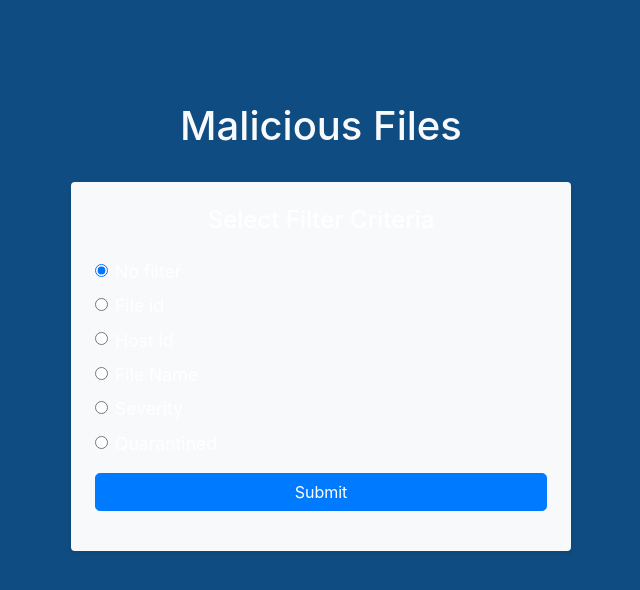
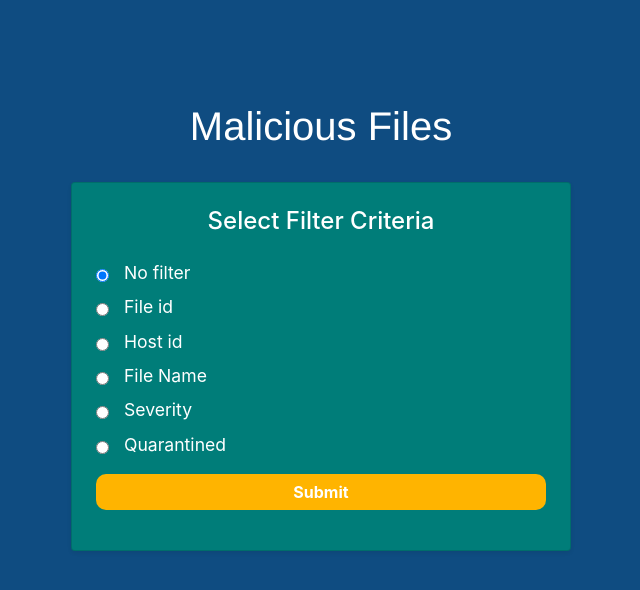
Before and after one commit to zayeemZaki/FullStackCrowdStrikeAutomation, a Flask app: page /malicious-files in a window 1280 px wide. Shown: the part 63-653 px from the top of the page, without its empty margins (319-959 px from the left). Run offline with Flask 3, Linux system fonts and the light colour scheme; the visitor is signed in with stand-in values (Sample User, id 1); some libraries are stand-ins or nearby versions.

Commit message:
updated malicious files view

```diff
--- a/website/templates/maliciousFiles/maliciousFiles.html
+++ b/website/templates/maliciousFiles/maliciousFiles.html
@@ -3,10 +3,10 @@
 
 {% block content %}
 <div class="container my-5">
-    <h1 class="text-center text-light py-4">Malicious Files</h1>
+    <h1 class="text-center title py-4">Malicious Files</h1>
 
     {% if tables %}
-        <div class="table-responsive bg-dark p-4 rounded shadow">
+        <div class="table-responsive card-custom p-4 rounded shadow">
             {% for table in tables %}
                 <div class="white-text-table mb-4">
                     {{ table|safe }}
@@ -17,41 +17,41 @@
         <div class="text-center mt-4">
             <div class="btn-group">
                 {% if page > 1 %}
-                    <a href="{{ url_for('maliciousFiles.get_malicious_files', page=page-1, sorting=request.form['sorting'], filter_file_id=request.form['filter_file_id'], filter_host_id=request.form['filter_host_id'], filter_file_name=request.form['filter_file_name'], filter_severity=request.form['filter_severity'], filter_quarantined=request.form['filter_quarantined']) }}" class="btn btn-outline-primary">Previous</a>
+                    <a href="{{ url_for('maliciousFiles.get_malicious_files', page=page-1, sorting=request.form['sorting'], filter_file_id=request.form['filter_file_id'], filter_host_id=request.form['filter_host_id'], filter_file_name=request.form['filter_file_name'], filter_severity=request.form['filter_severity'], filter_quarantined=request.form['filter_quarantined']) }}" class="btn btn-outline-custom">Previous</a>
                 {% endif %}
                 {% if more_files %}
-                    <a href="{{ url_for('maliciousFiles.get_malicious_files', page=page+1, sorting=request.form['sorting'], filter_file_id=request.form['filter_file_id'], filter_host_id=request.form['filter_host_id'], filter_file_name=request.form['filter_file_name'], filter_severity=request.form['filter_severity'], filter_quarantined=request.form['filter_quarantined']) }}" class="btn btn-outline-primary">Next</a>
+                    <a href="{{ url_for('maliciousFiles.get_malicious_files', page=page+1, sorting=request.form['sorting'], filter_file_id=request.form['filter_file_id'], filter_host_id=request.form['filter_host_id'], filter_file_name=request.form['filter_file_name'], filter_severity=request.form['filter_severity'], filter_quarantined=request.form['filter_quarantined']) }}" class="btn btn-outline-custom">Next</a>
                 {% endif %}
             </div>
         </div>
     {% else %}
-        <div class="card p-4 shadow-sm mx-auto bg-light" style="max-width: 500px;">
+        <div class="card container-custom p-4 shadow-sm card-center">
             <h4 class="text-center mb-4">Select Filter Criteria</h4>
             <form action="{{ url_for('maliciousFiles.get_malicious_files') }}" method="POST">
                 <div class="form-group">
-                    <div class="form-check mb-2">
+                    <div class="form-check mb-2 d-flex align-items-center">
                         <input class="form-check-input" type="radio" id="no_filter" name="sorting" value="no_filter" checked="checked">
-                        <label class="form-check-label" for="no_filter">No filter</label>
+                        <label class="form-check-label ms-2" for="no_filter">No filter</label>
                     </div>
-                    <div class="form-check mb-2">
+                    <div class="form-check mb-2 d-flex align-items-center">
                         <input class="form-check-input" type="radio" id="file_id" name="sorting" value="file_id">
-                        <label class="form-check-label" for="file_id">File id</label>
+                        <label class="form-check-label ms-2" for="file_id">File id</label>
                     </div>
-                    <div class="form-check mb-2">
+                    <div class="form-check mb-2 d-flex align-items-center">
                         <input class="form-check-input" type="radio" id="host_id" name="sorting" value="host_id">
-                        <label class="form-check-label" for="host_id">Host id</label>
+                        <label class="form-check-label ms-2" for="host_id">Host id</label>
                     </div>
-                    <div class="form-check mb-2">
+                    <div class="form-check mb-2 d-flex align-items-center">
                         <input class="form-check-input" type="radio" id="file_name" name="sorting" value="file_name">
-                        <label class="form-check-label" for="file_name">File Name</label>
+                        <label class="form-check-label ms-2" for="file_name">File Name</label>
                     </div>
-                    <div class="form-check mb-2">
+                    <div class="form-check mb-2 d-flex align-items-center">
                         <input class="form-check-input" type="radio" id="severity" name="sorting" value="severity">
-                        <label class="form-check-label" for="severity">Severity</label>
+                        <label class="form-check-label ms-2" for="severity">Severity</label>
                     </div>
-                    <div class="form-check mb-2">
+                    <div class="form-check mb-2 d-flex align-items-center">
                         <input class="form-check-input" type="radio" id="quarantined" name="sorting" value="quarantined">
-                        <label class="form-check-label" for="quarantined">Quarantined</label>
+                        <label class="form-check-label ms-2" for="quarantined">Quarantined</label>
                     </div>
                 </div>
 
@@ -65,7 +65,7 @@
                 </div>
 
                 <div class="form-group text-center">
-                    <button type="submit" class="btn btn-primary w-100">Submit</button>
+                    <button type="submit" class="btn btn-custom w-100">Submit</button>
                 </div>
             </form>
         </div>
@@ -105,70 +105,122 @@
 </script>
 
 <style>
+    body {
+        background-color: #0f4c81; /* Classic Blue */
+        color: #ffffff; /* White text */
+    }
+
+    .container {
+        max-width: 98%;
+        padding: 15px;
+        color: #ffffff; /* White text */
+    }
+
+    .title {
+        font-family: 'Helvetica Neue', Helvetica, Arial, sans-serif;
+        color: #ffffff; /* White text */
+    }
+
+    .card-custom {
+        background-color: #007d79; /* Turquoise */
+        color: #ffffff; /* White text */
+    }
+
+    .container-custom {
+        max-width: 500px;
+        margin: 0 auto;
+        text-align: center; /* Center align the text */
+        background-color: #007d79; /* Turquoise */
+        color: #ffffff; /* White text */
+    }
+
+    .card-center {
+        margin: 0 auto; /* Center the card */
+    }
+
+    .btn-custom {
+        background-color: #ffb400; /* Gold */
+        border: none;
+        color: #ffffff; /* White text */
+        font-weight: bold;
+        transition: background-color 0.3s ease;
+        border-radius: 10px;
+    }
+
+    .btn-custom:hover {
+        background-color: #0f4c81; /* Classic Blue */
+        color: #ffffff; /* White text */
+    }
+
+    .btn-outline-custom {
+        border-color: #ffb400; /* Gold */
+        color: #ffb400; /* Gold */
+        transition: background-color 0.3s ease, color 0.3s ease;
+    }
+
+    .btn-outline-custom:hover {
+        background-color: #ffb400; /* Gold */
+        color: #ffffff; /* White text */
+    }
+
     .white-text-table {
         overflow-x: auto; /* Enable horizontal scrolling */
-        color: white;
+        color: #ffffff; /* White text */
     }
 
     .table-responsive {
         overflow-x: auto; /* Enable horizontal scrolling */
     }
 
-    .container {
-        max-width: 98%;
-        padding: 15px;
-    }
-
-    .card {
-        border: none;
-        background-color: #f8f9fa; /* light background */
-    }
-
-    .table thead th {
-        background-color: #343a40;
-        color: white;
-    }
-
-    .table tbody tr:nth-child(even) {
-        background-color: #2f353b;
-        color: white;
-    }
-
-    .table tbody tr:nth-child(odd) {
-        background-color: #3a3f44;
-        color: white;
-    }
-
     .form-check-label {
         font-size: 1.1em;
+        color: #ffffff; /* White text */
     }
 
     .d-none {
         display: none !important;
     }
 
-    /* Added hover effect for better interactivity */
+    .table thead th {
+        background-color: #007d79; /* Turquoise */
+        color: white;
+    }
+
+    .table tbody tr:nth-child(even) {
+        background-color: #007d79; /* Turquoise */
+        color: white;
+    }
+
+    .table tbody tr:nth-child(odd) {
+        background-color: #343a40;
+        color: white;
+    }
+
     .table tbody tr:hover {
         background-color: #495057;
     }
 
-    /* Polished submit button and form inputs */
     .form-control {
         border-radius: 0.3rem;
+        background-color: #495057; /* Dark background for input fields */
+        color: #ffffff; /* White text for input fields */
+        border: 1px solid #ced4da;
     }
 
-    .btn-primary {
-        border-radius: 0.3rem;
-        transition: background-color 0.3s ease;
+    .form-check-input {
+        margin-right: 10px;
     }
 
-    .btn-primary:hover {
-        background-color: #0056b3;
+    .d-flex {
+        display: flex;
     }
 
-    /* Custom CSS to align table headers to the left */
-    .left-align-headers th {
-        text-align: left;
+    .align-items-center {
+        align-items: center;
+    }
+
+    .ms-2 {
+        margin-left: 0.5rem; /* Margin left for spacing purpose */
     }
 </style>
 
```
